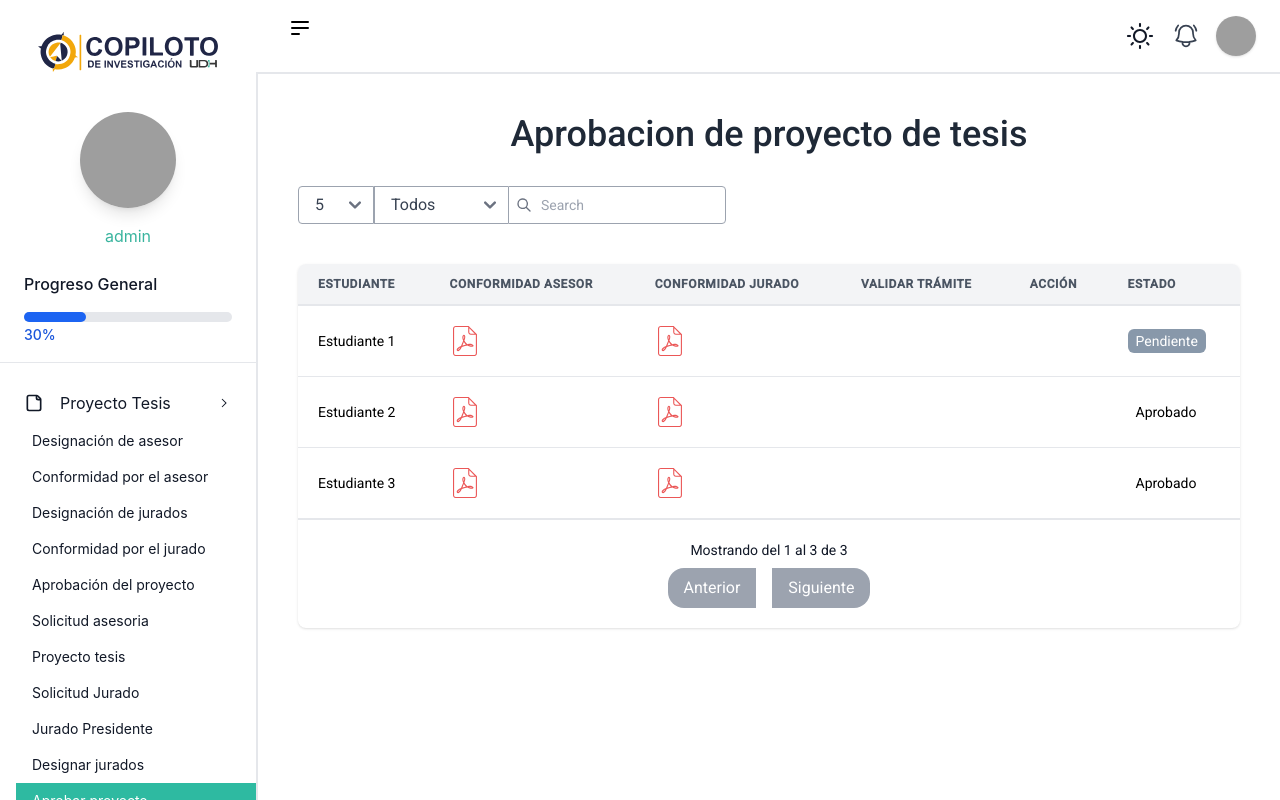
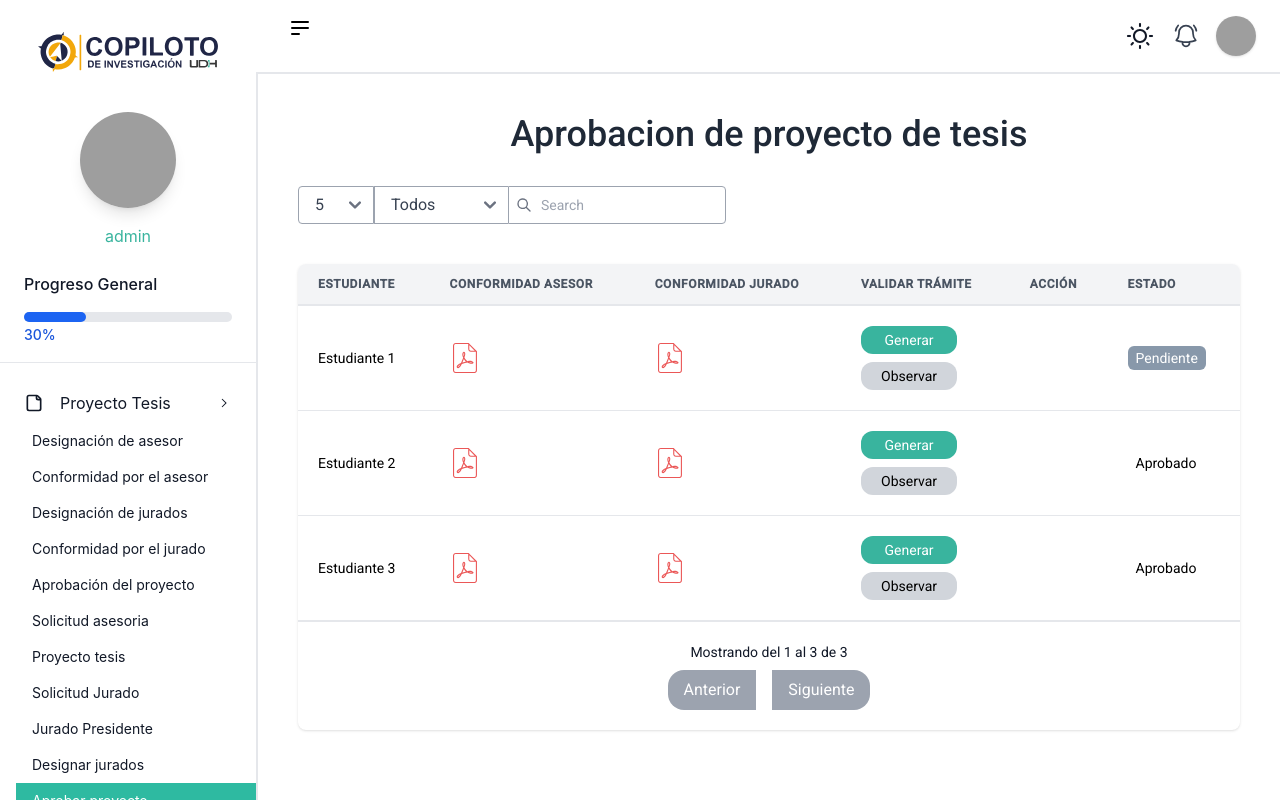
Before and after one commit to Transformacion-Digital-UDH/Copiloto-Front, a Vue app: page /paisi/aprobar-proyecto in a window 1280 px wide. Built offline with nearby package versions, Linux system fonts and the light colour scheme; sample sign-in values are in the browser's storage; grey boxes are pictures that could not be loaded.

Commit message:
Nueva vista para la facultad aprobar proyecto tesis

```diff
--- a/src/components/Sidebar.vue
+++ b/src/components/Sidebar.vue
@@ -180,6 +180,10 @@ export default defineComponent({
           { name: 'Aprobar proyecto',
             label: 'Aprobar proyecto',
             path: '/paisi/aprobar-proyecto'},
+
+          { name: 'Aprobar proyectoT',
+            label: 'Aprobar proyectoT',
+            path: '/facultad/aprobar-proyecto-tesis'},
         ]
       },
       {
--- a/src/views/Paisi/AprobarProyecto.vue
+++ b/src/views/Paisi/AprobarProyecto.vue
@@ -194,6 +194,16 @@ function goToNextPage() {
                       <img src="/img/pdf.svg" alt="Icono pdf">
                     </td>
                     <td class="px-5 py-5 text-sm">
+                      <button
+                        class="block w-24 px-4 py-1 mb-2 text-sm text-white bg-base rounded-xl focus:outline-none"
+                        @click="openModal"
+                        > Generar
+                      </button>
+                      <button
+                        class="block w-24 px-4 py-1 text-sm text-black bg-gray-300 rounded-xl focus:outline-none"
+                        @click="openRejectModal"
+                        > Observar
+                      </button>
                     </td>
                     <td class="px-5 py-5 text-sm">
                     </td>
@@ -241,7 +251,7 @@ function goToNextPage() {
         </div>
       </div>
 
-      <!-- Modal de confirmación -->
+      <!-- Modal para generar un oficio al estudiante -->
       <div
         v-if="showModal"
         class="fixed inset-0 z-50 flex items-center justify-center overflow-x-hidden overflow-y-auto bg-gray-900 bg-opacity-50"
@@ -256,28 +266,29 @@ function goToNextPage() {
             class="flex items-start justify-between p-3 border-b border-gray-200"
           >
             <h5 class="text-xl font-ligth text-gray-900 text-center flex-1">
-              Confirmación
+              Se autogenerará el oficio para este estudiante
             </h5>
           </div>
           <div class="p-6">
             <p class="text-gray-600 text-lg text-center">
-              ¿Está seguro que este proyecto de tesis no necesita más correciones?
+              Por favor escriba el número de oficio que va a autogenerar
             </p>
+            <input type="text" placeholder="Nro de oficio">
           </div>
           <div
             class="flex items-center justify-end p-3 border-t border-gray-200"
           >
             <button
-              class="px-4 py-2 text-sm font-Thin 100 text-gray-700 bg-gray-300 rounded-2xl"
+              class="px-4 py-2 text-sm font-Thin 100 text-white bg-base rounded-2xl"
+              @click="closeModal"
+            >
+              Generar
+            </button>
+            <button
+              class="ml-4 px-4 py-2 text-sm font-Thin 100 text-black bg-gray-300 rounded-2xl"
               @click="closeModal"
             >
               Cancelar
-            </button>
-            <button
-              class="ml-4 px-4 py-2 text-sm font-Thin 100 text-white bg-base hover:bg-base rounded-2xl"
-              @click="closeModal"
-            >
-              Aceptar
             </button>
           </div>
         </div>
--- /dev/null
+++ b/src/views/facultad/AprobarProyectoT.vue
@@ -0,0 +1,3 @@
+<template>
+    <div></div>
+</template>
```
Also changed, not shown: src/router/index.ts (+8 -0 lines).
